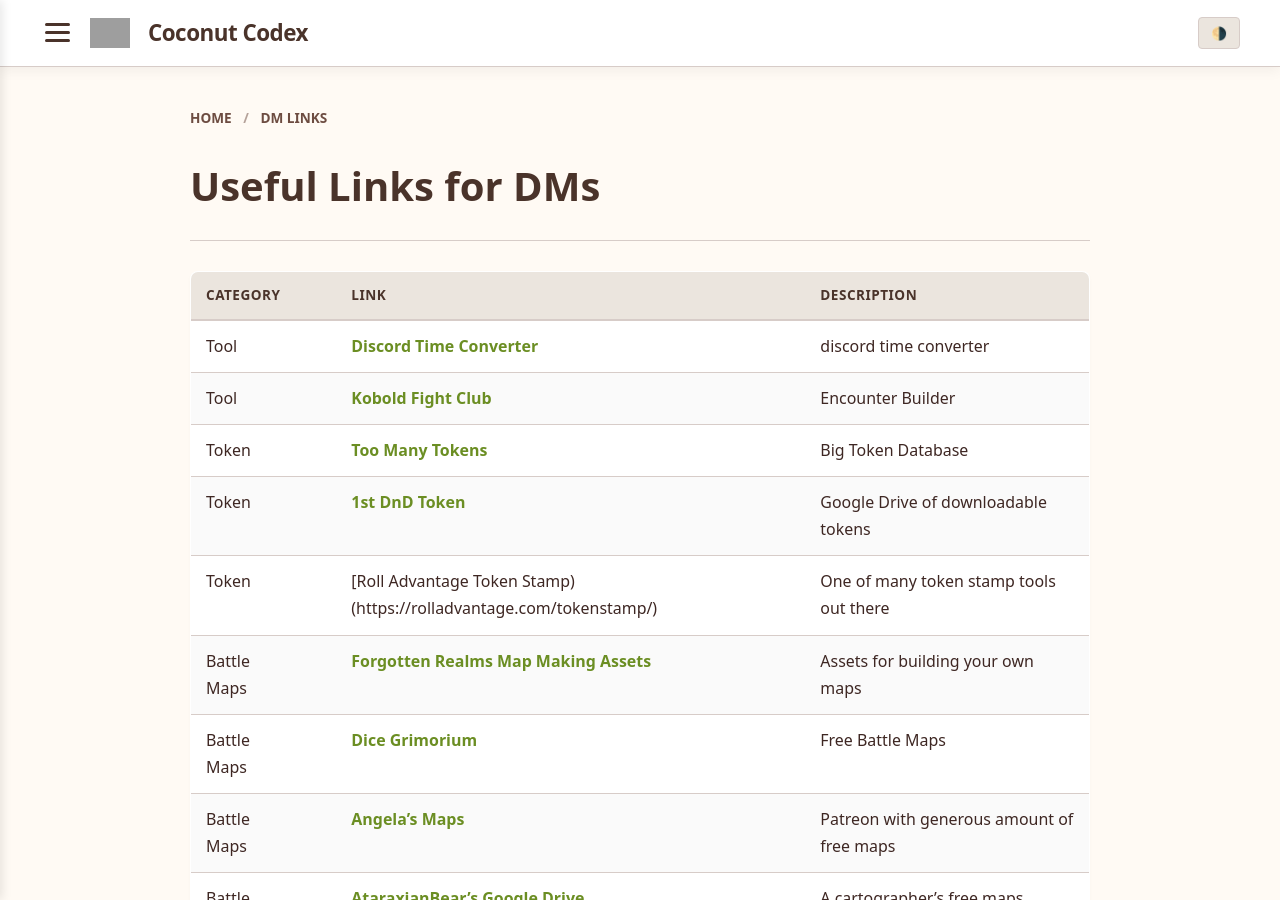
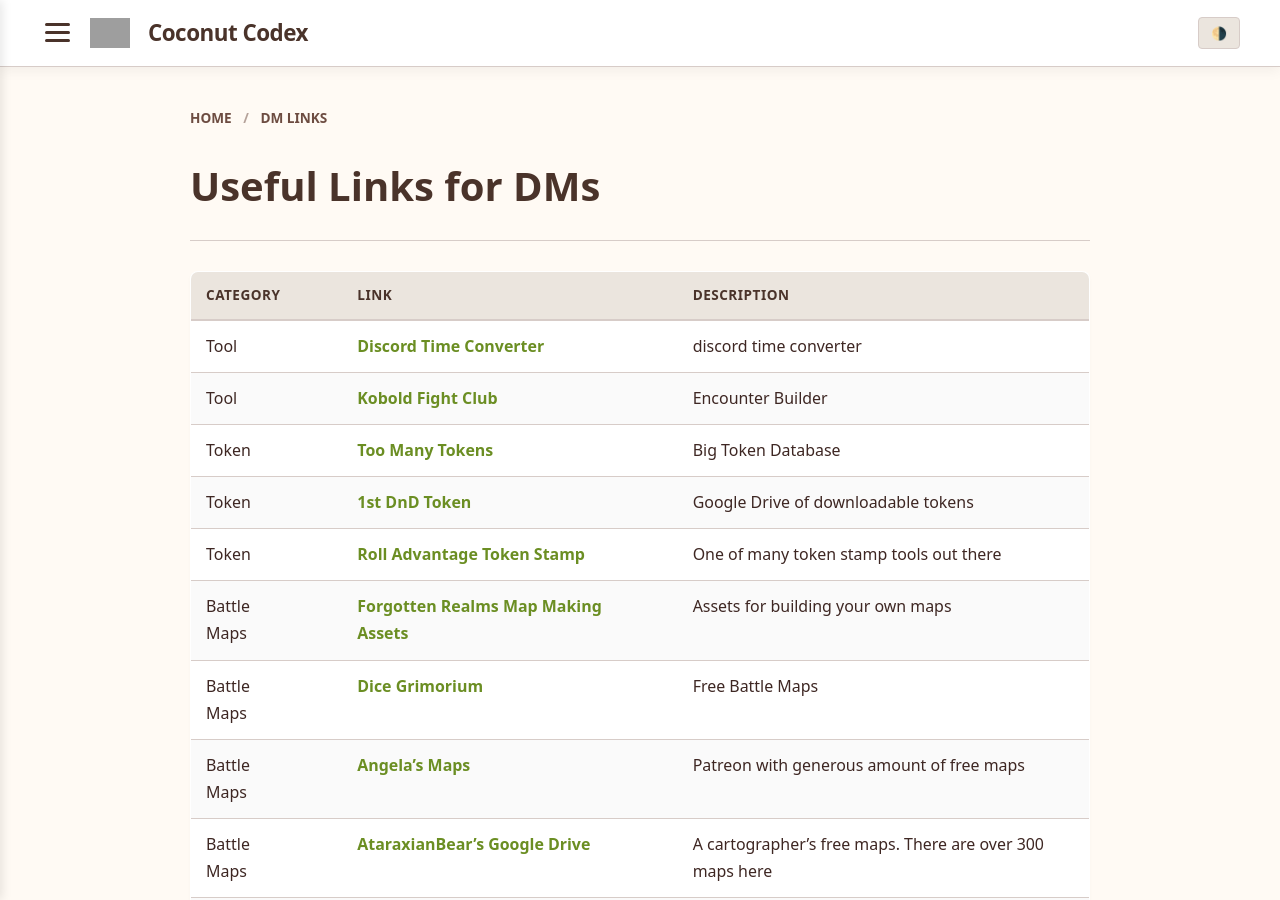
Before and after one commit to coconutswallow/codex, a Jekyll site: the page built from dm-links.md, in a window 1280 px wide and 900 px high. Built offline with Jekyll 4.4.1, drawn with Linux system fonts in a browser that asks for light colours; a script that is not in the unit is left out; grey boxes are pictures that could not be loaded.

Commit message:
Update dm-links.md

```diff
--- a/dm-links.md
+++ b/dm-links.md
@@ -10,7 +10,7 @@
 |Tool|	|[Kobold Fight Club](https://koboldplus.club/)        |	|Encounter Builder|
 |Token|	|[Too Many Tokens](https://toomanytokens.com/)|	|Big Token Database|
 |Token|	|[1st DnD Token](https://drive.google.com/drive/folders/1cyvyKO0I-C2hhtHvOP3-vBHC84l6P-9f)|	|Google Drive of downloadable tokens|
-|Token|	|[Roll Advantage Token Stamp)(https://rolladvantage.com/tokenstamp/)|	|One of many token stamp tools out there|
+|Token|	|[Roll Advantage Token Stamp](https://rolladvantage.com/tokenstamp/)|	|One of many token stamp tools out there|
 |Battle Maps|	|[Forgotten Realms Map Making Assets](https://www.forgotten-adventures.net/product/map-making/assets/core-mapmaking-pack/)|	|Assets for building your own maps|
 |Battle Maps|	|[Dice Grimorium](https://dicegrimorium.com/free-rpg-map-library/)|	|Free Battle Maps|
 |Battle Maps|	|[Angela's Maps](https://www.patreon.com/collection/25396?view=expanded)|	|Patreon with generous amount of free maps|
```
